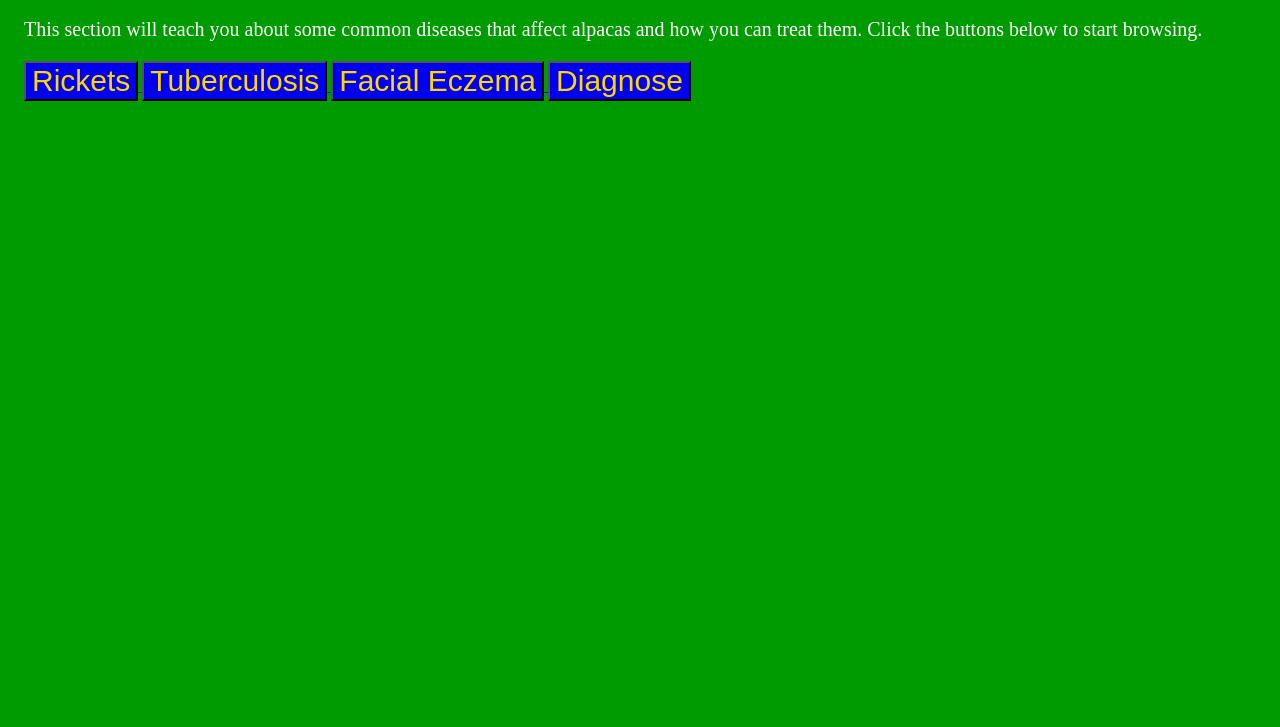
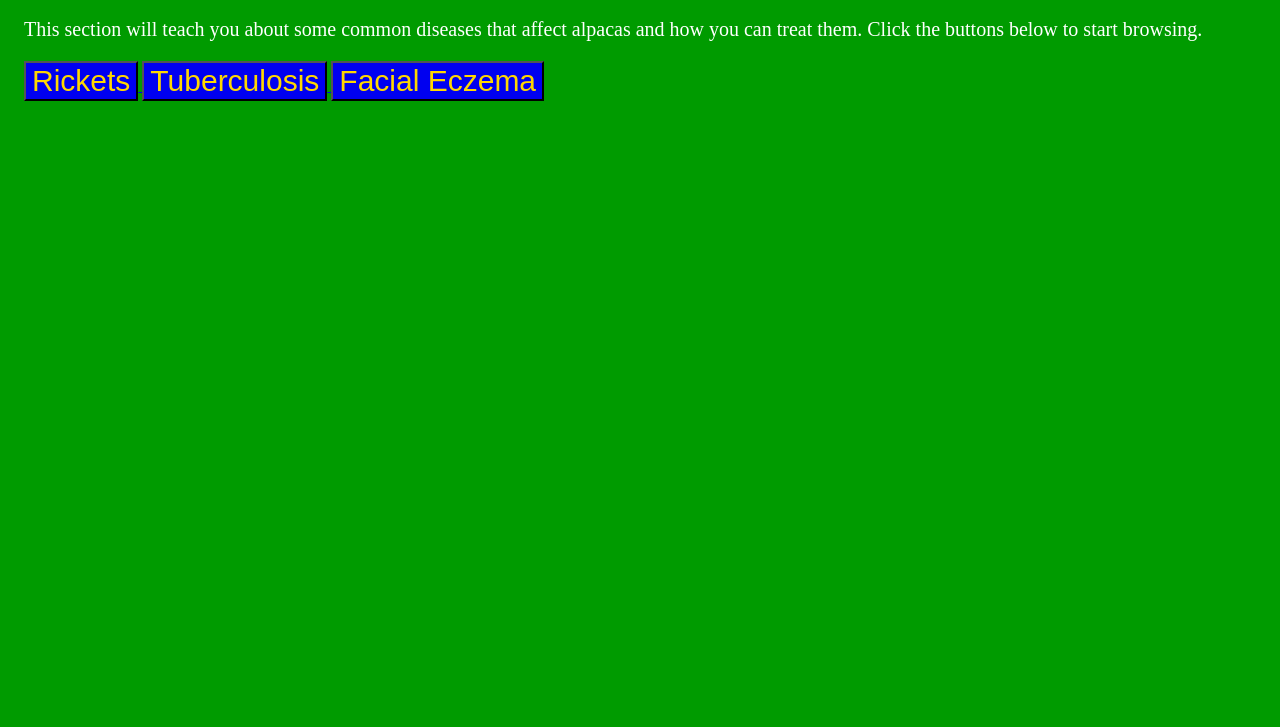
Before and after one commit to Iconic-Gold-Eye/Alpaca-Care-Taking, a plain HTML site: page docs/diseases.html in a window 1280 px wide. Shown: the part 107-834 px from the top of the page. Drawn offline with Linux system fonts and the light colour scheme.

Commit message:
Update diseases.html

```diff
--- a/docs/diseases.html
+++ b/docs/diseases.html
@@ -11,6 +11,5 @@
     <a href = "Rickets.html"> <button> Rickets </button> </a>
     <a href = "TB.html"> <button> Tuberculosis </button> </a>
     <a href = "Facial-Eczema.html"> <button> Facial Eczema </button> </a>
-    <a href = "https://docs.google.com/forms/d/e/1FAIpQLSePm5AYdMu-iGBbGBdUbTfzQqtVNtImEJt3OTDKn9Crl3g8WQ/viewform?usp=sharing&ouid=103592216108716493001"> <button> Diagnose </button> </a>
     <br>
    </body>
```
